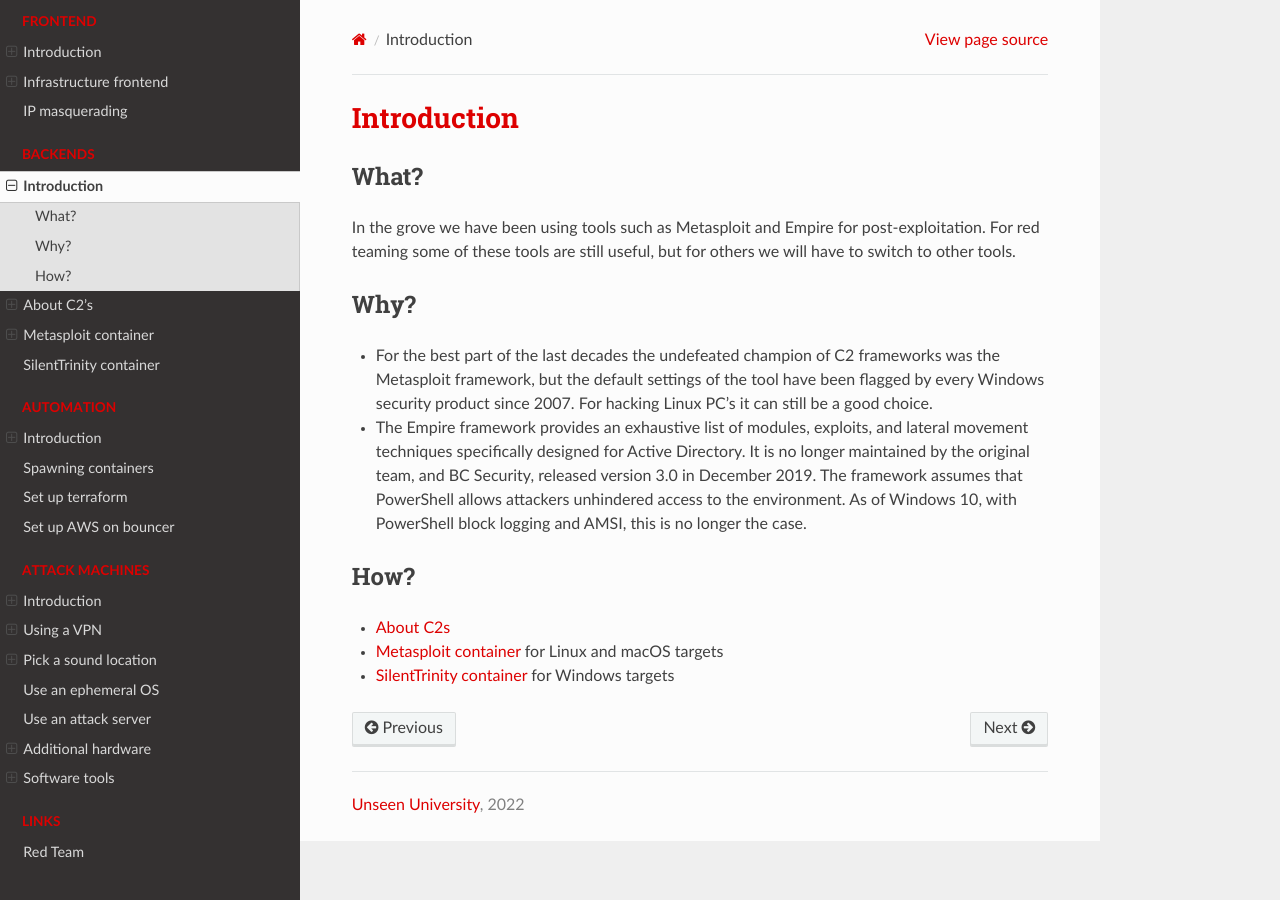
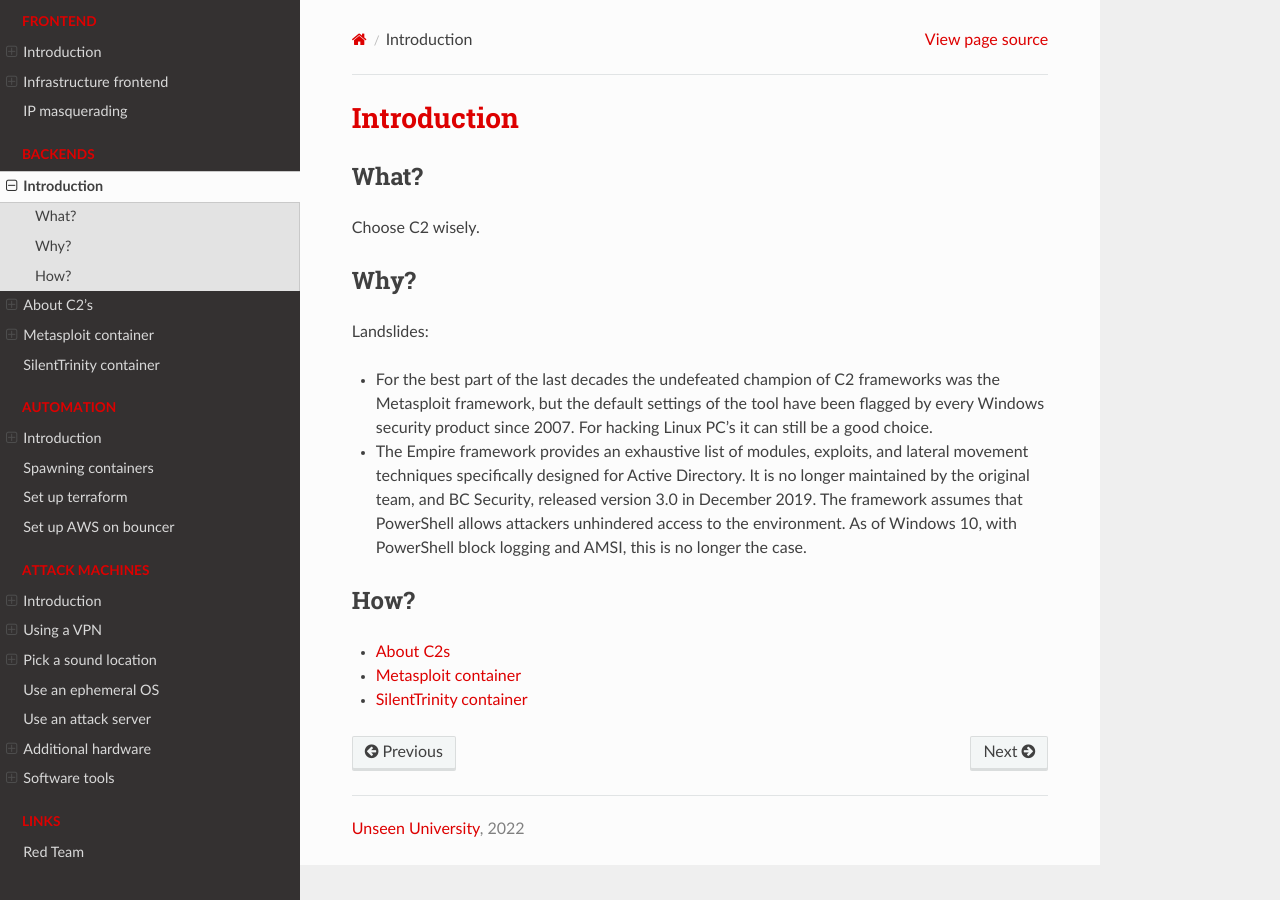
Before and after one commit to tymyrddin/red-iac, a Sphinx documentation site: the page built from source/docs/backends/README.md, in a window 1280 px wide. Built offline with Sphinx 7.4.7 and the Read the Docs theme 2.0.0, drawn with Linux system fonts in a browser that asks for light colours.

```diff
--- a/source/_static/css/custom.css
+++ b/source/_static/css/custom.css
@@ -34,3 +34,7 @@ a:hover {
   background: #333;
   color: #ddd;
 }
+
+.wy-nav-top {
+  background: #990000;
+}
--- a/source/conf.py
+++ b/source/conf.py
@@ -43,7 +43,7 @@ html_theme = 'sphinx_rtd_theme'
 html_theme_options = {
     'display_version': True,
     'prev_next_buttons_location': 'bottom',
-    'style_external_links': True,
+    'style_external_links': False,
     # Toc options
     'collapse_navigation': False,
     'sticky_navigation': False,
--- a/source/docs/backends/README.md
+++ b/source/docs/backends/README.md
@@ -2,11 +2,11 @@
 
 ## What?
 
-In the grove we have been using tools such as Metasploit and Empire for post-exploitation. For red teaming some of
-these tools are still useful, but for others we will have to switch to other tools.
+Choose C2 wisely.
 
 ## Why?
 
+Landslides:
 * For the best part of the last decades the undefeated champion of C2 frameworks was the Metasploit framework, but the
 default settings of the tool have been flagged by every Windows security product since 2007. For hacking Linux PC's it
 can still be a good choice.
@@ -18,5 +18,5 @@ Windows 10, with PowerShell block logging and AMSI, this is no longer the case.
 ## How?
 
 * [About C2s](c2s.md)
-* [Metasploit container](metasploit.md) for Linux and macOS targets
-* [SilentTrinity container](silenttrinity.md) for Windows targets
+* [Metasploit container](metasploit.md)
+* [SilentTrinity container](silenttrinity.md)
```
Also changed, not shown: 1 other file.
